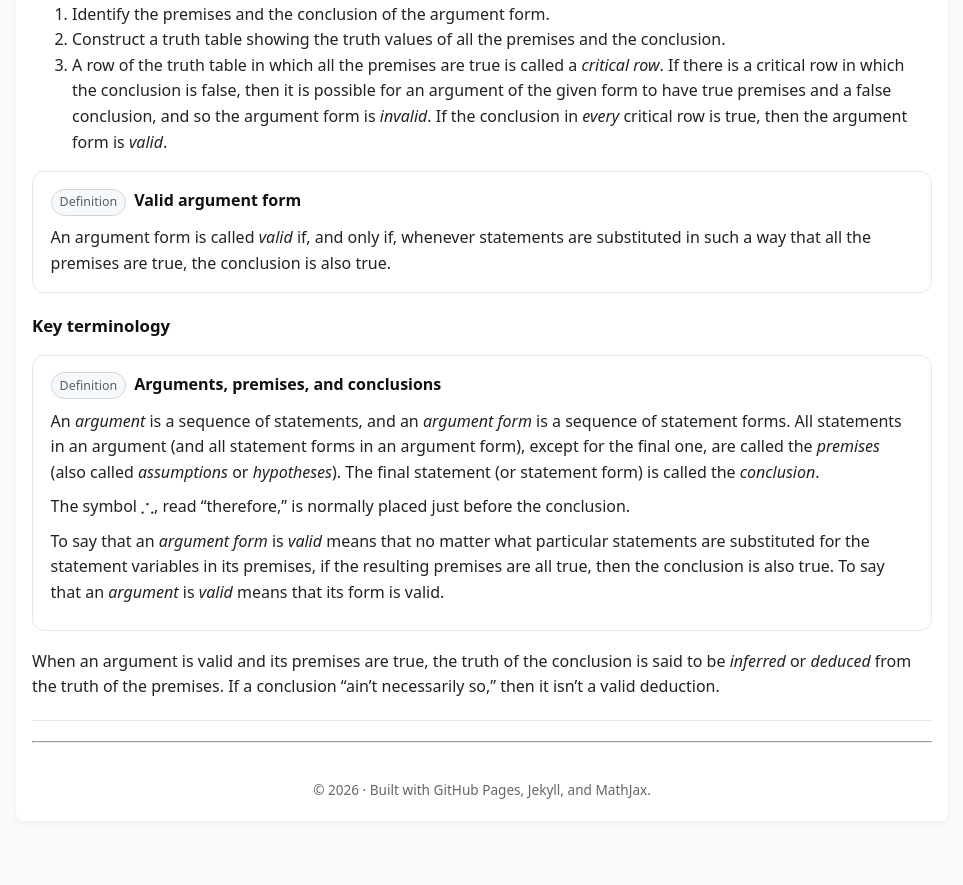
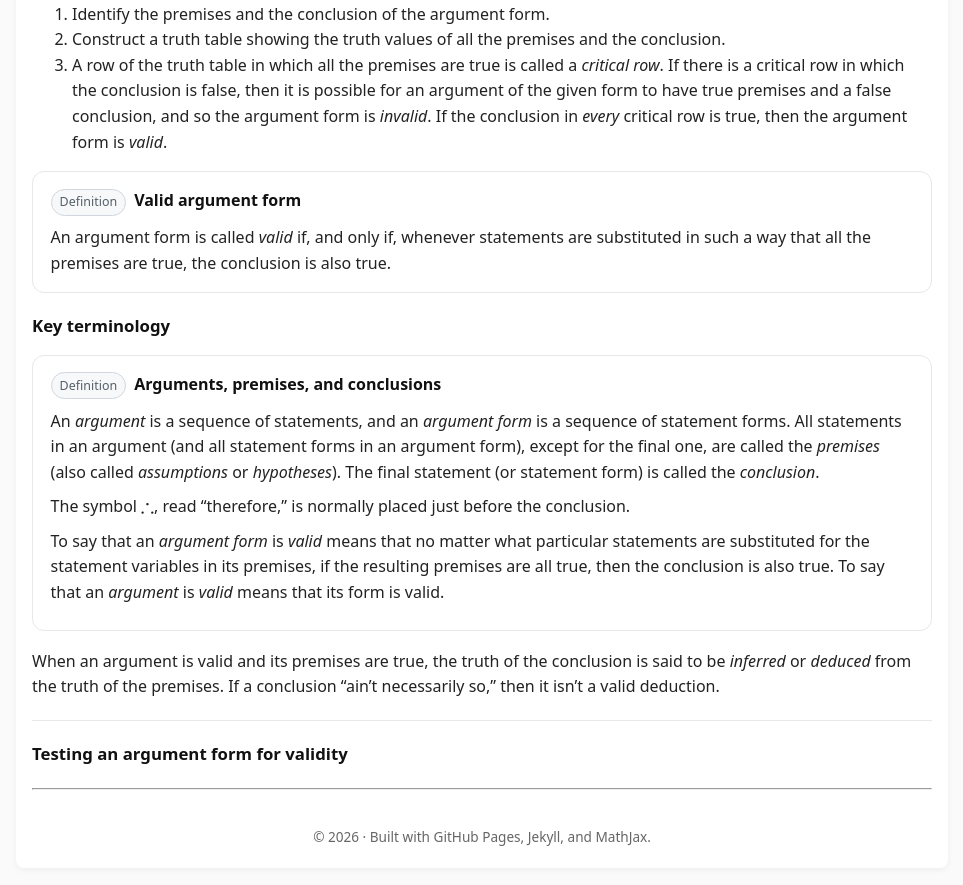
Before and after one commit to SaleemKamaludin/SaleemKamaludin.github.io, a Jekyll site: the page built from courses/comp1604/lecture-notes/lecture-01/index.md, in a window 1280 px wide and 900 px high, scrolled down 1574 px. Shown: the top 885 px of the window, without its empty margins (158-1121 px from the left). Built offline with Jekyll 4.4.1, drawn with Linux system fonts in a browser that asks for light colours; before the commit the page ends 2427 px from its top, so only the background shows below that.

Commit message:
Update index.md

```diff
--- a/courses/comp1604/lecture-notes/lecture-01/index.md
+++ b/courses/comp1604/lecture-notes/lecture-01/index.md
@@ -580,3 +580,5 @@ permalink: /courses/comp1604/lecture-notes/lecture-01/
   </style>
 
   <hr class="divider" />
+
+  <h4 class="subsubhead">Testing an argument form for validity</h4>
```
